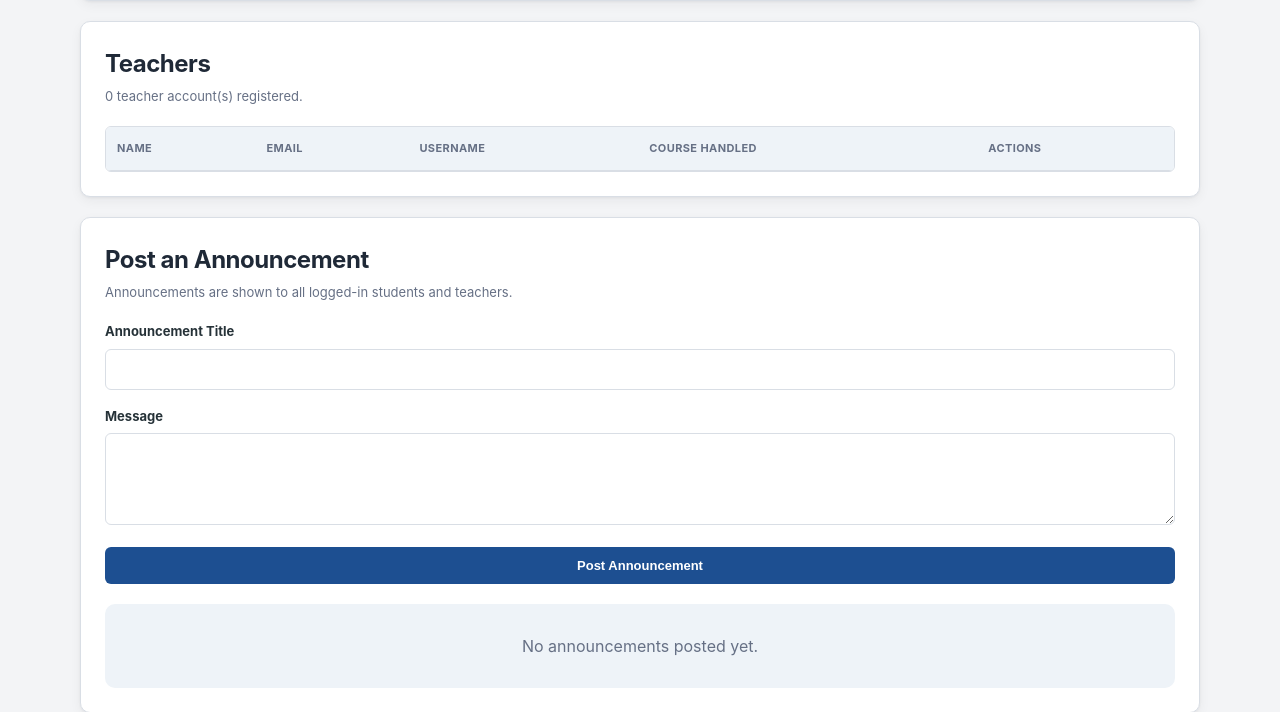
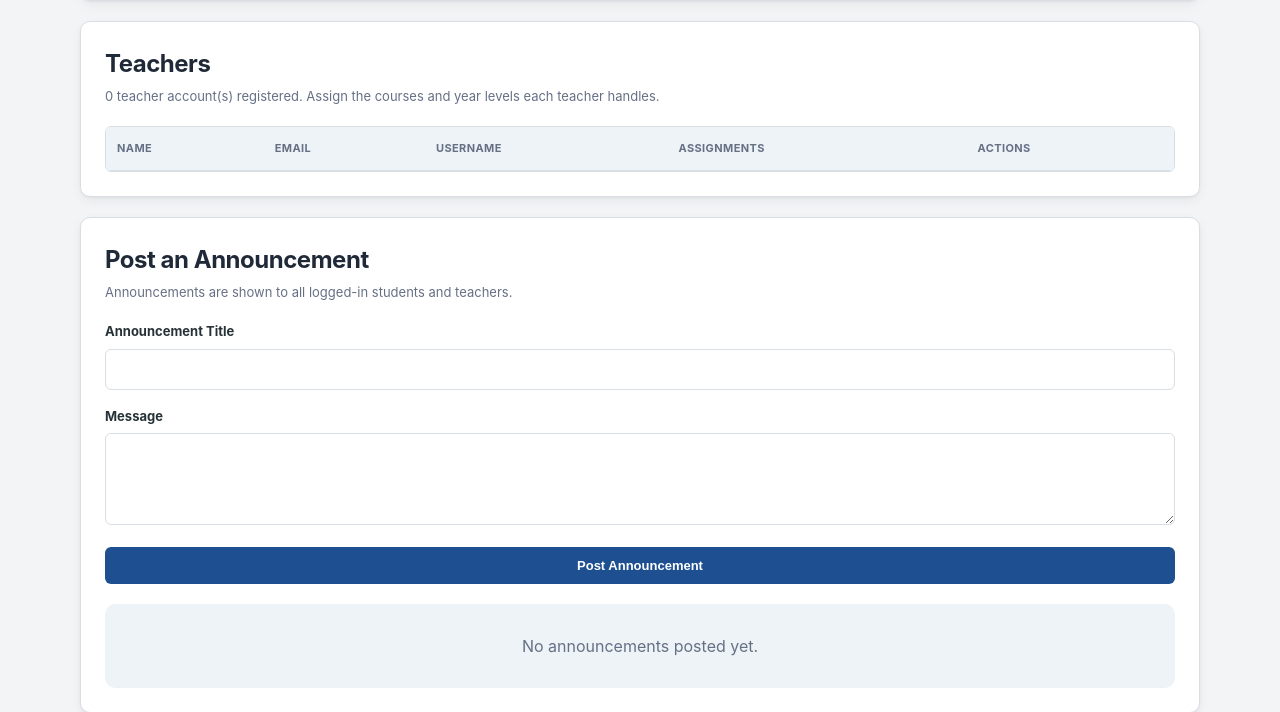
Before and after one commit to azinethdawntubat-cloud/acadex, a Flask app: page /dashboard in a window 1280 px wide. Shown: the part 437-1149 px from the top of the page. Run offline with Flask 3, Linux system fonts and the light colour scheme; the visitor is signed in with stand-in values (Sample User, id 1); lists and menus that the app fills with data are empty.

Commit message:
Update admin_dashboard.html

```diff
--- a/templates/admin_dashboard.html
+++ b/templates/admin_dashboard.html
@@ -48,13 +48,13 @@
 
 <section class="card" style="margin-bottom: 20px;">
     <div class="card-heading">
-        <div><h2>Teachers</h2><p>{{ teachers|length }} teacher account(s) registered.</p></div>
+        <div><h2>Teachers</h2><p>{{ teachers|length }} teacher account(s) registered. Assign the courses and year levels each teacher handles.</p></div>
     </div>
 
     <div class="table-wrap">
         <table>
             <thead>
-                <tr><th>Name</th><th>Email</th><th>Username</th><th>Course Handled</th><th>Actions</th></tr>
+                <tr><th>Name</th><th>Email</th><th>Username</th><th>Assignments</th><th>Actions</th></tr>
             </thead>
             <tbody>
             {% for account in teachers %}
@@ -62,8 +62,17 @@
                     <td><b>{{ account.name }}</b></td>
                     <td>{{ account.email }}</td>
                     <td>{{ account.username }}</td>
-                    <td>{{ account.course or "—" }}</td>
+                    <td>
+                        {% if account.assignments %}
+                            {% for a in account.assignments %}
+                                <span class="course-tag">{{ a.course }} &middot; {{ a.year_level }}</span>
+                            {% endfor %}
+                        {% else %}
+                            <span class="muted">None assigned</span>
+                        {% endif %}
+                    </td>
                     <td class="actions">
+                        <a class="btn small primary" href="{{ url_for('admin_teacher_assignments', user_id=account.id) }}">Manage Assignments</a>
                         <a class="btn small secondary" href="{{ url_for('admin_reset_password', user_id=account.id) }}">Reset Password</a>
                         <a class="btn small secondary" href="{{ url_for('admin_change_role', user_id=account.id) }}">Change Role</a>
                         <form method="POST" action="{{ url_for('admin_delete_account', user_id=account.id) }}" onsubmit="return confirm('Delete this account permanently?');">
```
